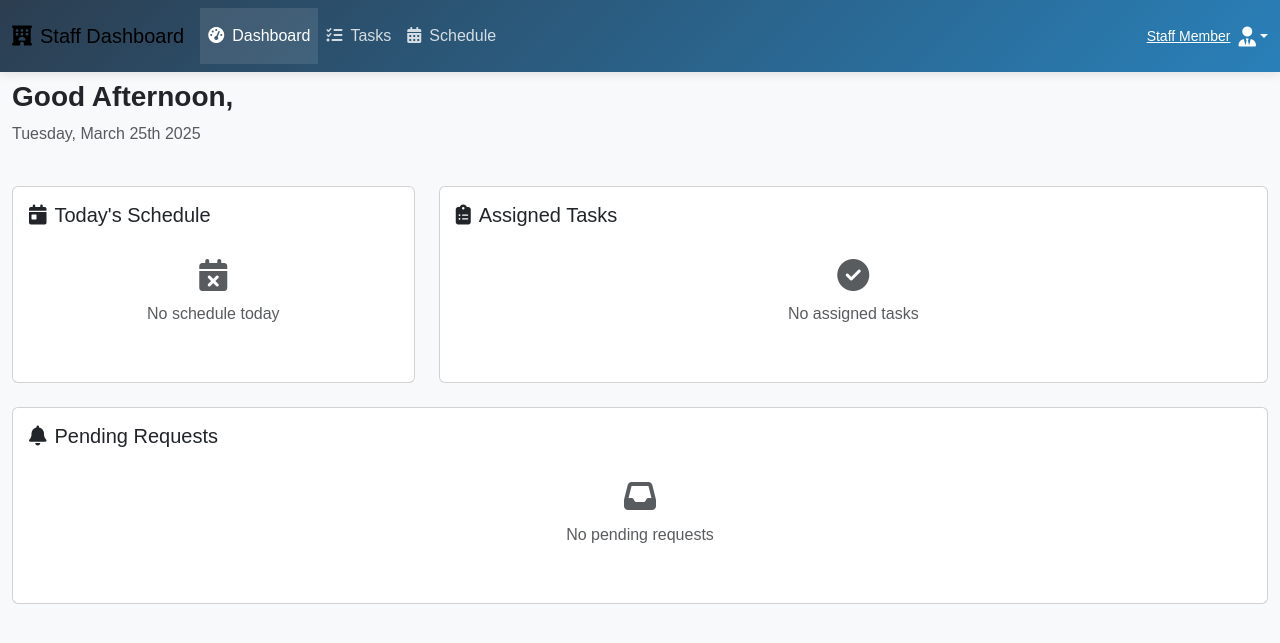
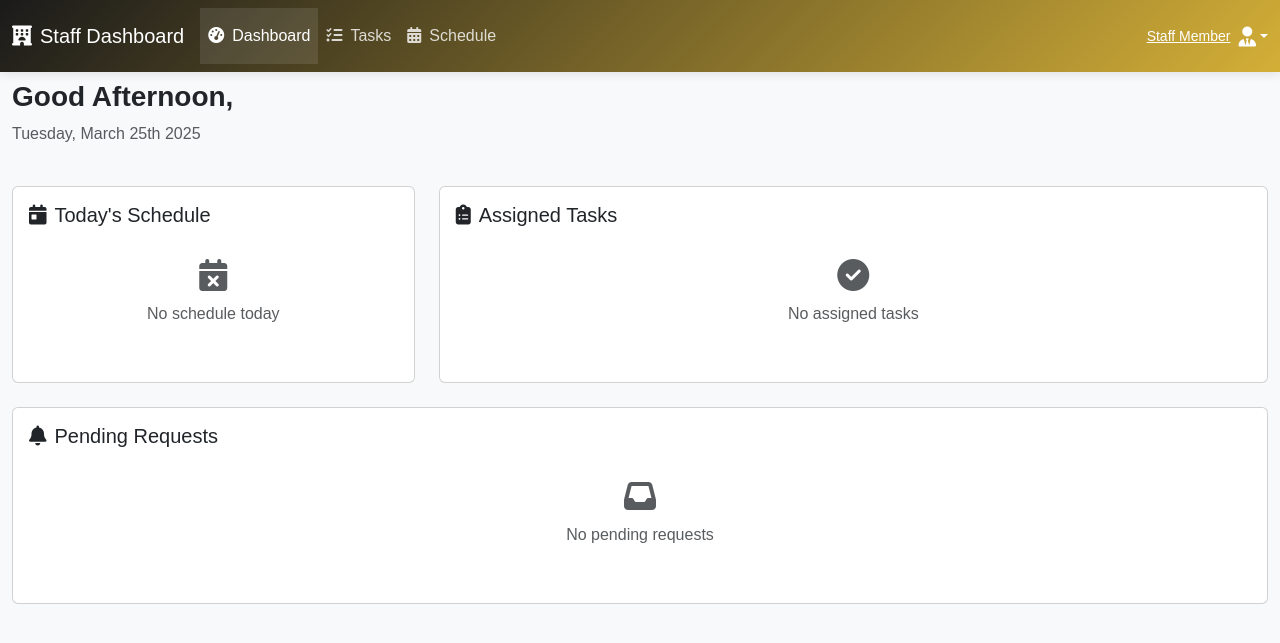
Before and after one commit to DinushaMadhushani/Hotel_Reservation_System_Final, a PHP site: the page made by staff/dashboard copy.php in a window 1280 px wide. Shown: the top 643 px of the page. Run offline with PHP 8.4, Linux system fonts and the light colour scheme; the visitor is signed in with stand-in values (Sample User, id 1); data that the repository does not hold is empty.

```diff
--- a/admins/dashboard.php
+++ b/admins/dashboard.php
@@ -44,6 +44,7 @@ if ($_SERVER['REQUEST_METHOD'] === 'POST') {
             --accent: #d4af37;
             --light: #f5f5f5;
             --dark: #121212;
+            --side-bar:rgb(1, 112, 187);
         }
 
 
@@ -57,6 +58,7 @@ if ($_SERVER['REQUEST_METHOD'] === 'POST') {
 
 /* Sidebar Styling */
 .sidebar {
+    background: var(--side-bar);
     width: 280px;
     transition: all 0.3s ease-in-out;
 }
--- a/staff/dashboard copy.php
+++ b/staff/dashboard copy.php
@@ -78,15 +78,22 @@ $requests = $requestsStmt->get_result()->fetch_all(MYSQLI_ASSOC);
     <!-- Custom CSS -->
     <style>
         :root {
-            --primary: #2c3e50;
-            --secondary: #3498db;
-            --accent: #2980b9;
+            --primary: #1a1a1a;
+            --secondary: #ffffff;
+            --accent: #d4af37;
+            --light: #f5f5f5;
+            --dark: #121212;
         }
 
         body {
             font-family: 'Poppins', sans-serif;
             background: #f8f9fa;
             margin-top: 80px;
+        }
+
+
+        .navbar-brand{
+            color:white;
         }
 
         .top-nav {
@@ -300,7 +307,7 @@ $requests = $requestsStmt->get_result()->fetch_all(MYSQLI_ASSOC);
                                                     </small>
                                                 </div>
                                                 <div class="text-end">
-                                                    <span class="status-badge status-<?= htmlspecialchars($request['Status']) ?> mb-2">
+                                                    <span class="status-badge badge bg-success status-<?= htmlspecialchars($request['Status']) ?> mb-2">
                                                         <?= htmlspecialchars($request['Status']) ?>
                                                     </span>
                                                     <br>
```
